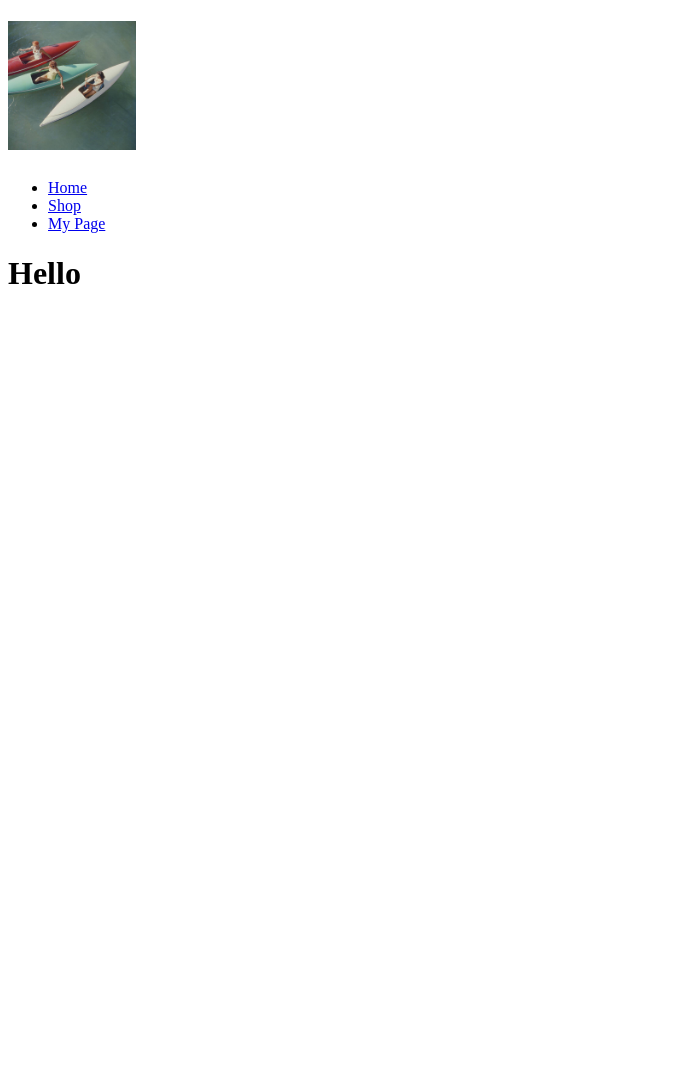
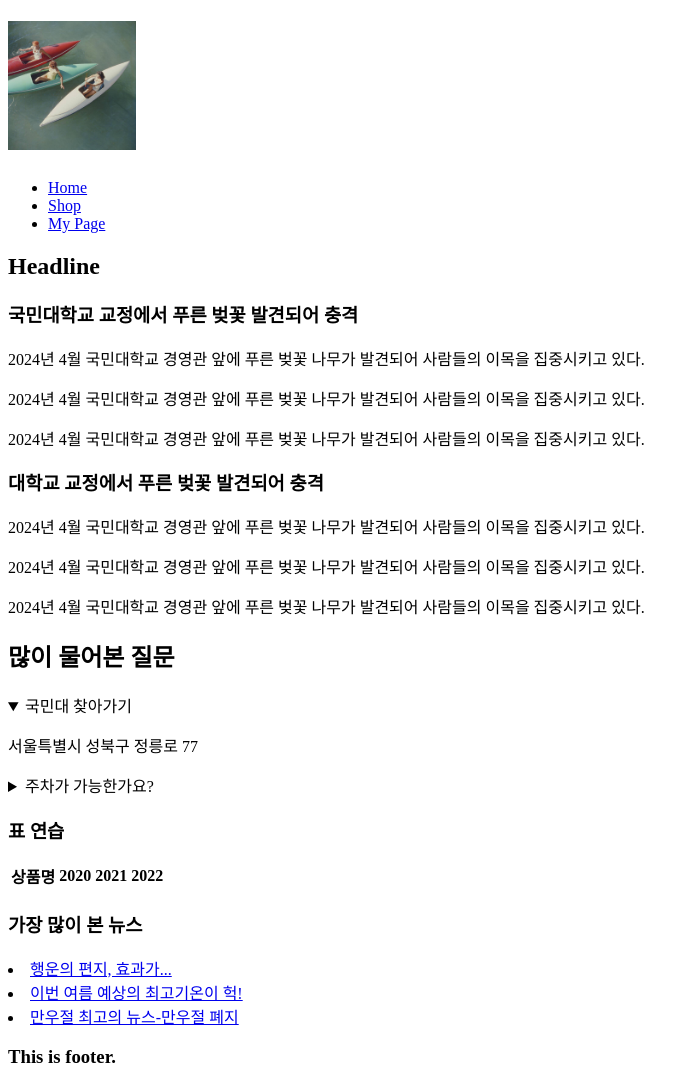
Before and after one commit to shin-hyejung/24-shinProgram, a plain HTML site: page index.html in a window 1280 px wide. Shown: the whole page, without its empty margins (0-699 px from the left). Before the commit the page ends 800 px from the top, so only its background shows below. Drawn offline with Linux system fonts and the light colour scheme.

Commit message:
6주차 프로그래밍 수업

```diff
--- a/index.html
+++ b/index.html
@@ -20,9 +20,64 @@
       </nav>
     </header>
     <main>
-    <h1>Hello</h1>
+      <section>
+        <h2> Headline</h2>
+       <article id="article1">
+         <h3>국민대학교 교정에서 푸른 벚꽃 발견되어 충격</h3>
+           <p>2024년 4월 국민대학교 경영관 앞에 푸른 벚꽃 나무가 발견되어 사람들의 이목을 집중시키고 있다.</p>
+           <p>2024년 4월 국민대학교 경영관 앞에 푸른 벚꽃 나무가 발견되어 사람들의 이목을 집중시키고 있다.</p>
+           <p>2024년 4월 국민대학교 경영관 앞에 푸른 벚꽃 나무가 발견되어 사람들의 이목을 집중시키고 있다.</p>
+       </article>
+       <articleid="article2">
+          <h3>대학교 교정에서 푸른 벚꽃 발견되어 충격</h3>
+             <p>2024년 4월 국민대학교 경영관 앞에 푸른 벚꽃 나무가 발견되어 사람들의 이목을 집중시키고 있다.</p>
+             <p>2024년 4월 국민대학교 경영관 앞에 푸른 벚꽃 나무가 발견되어 사람들의 이목을 집중시키고 있다.</p>
+             <p>2024년 4월 국민대학교 경영관 앞에 푸른 벚꽃 나무가 발견되어 사람들의 이목을 집중시키고 있다.</p>
+          </article>
+        </section>
+      <section>
+        <h2>많이 물어본 질문</h2>
+        <details open>
+          <summary>국민대 찾아가기</summary>
+          <p>서울특별시 성북구 정릉로 77</p>
+        </details open>
+        <details>
+          <summary>주차가 가능한가요?</summary>
+          <p>국민대 전용 주차장에 주차 가능합니다.</p>
+          <p>두번째 방법</p>
+          <ul>
+            <li>다 울었니</li>
+            <li>샤프라따뚜이</li>
+            <li>피존투</li>
+          </ul>
+        </details>
+      </section>
+      <section>
+        <h3>표 연습</h3>
+        <table>
+          <thead>
+            <tr>
+              <th>상품명</th>
+              <th>2020</th>
+              <th>2021</th>
+              <th>2022</th>
+            </tr>
+          </thead>
+          <tbody></tbody>
+          <tfoot></tfoot>
+        </table>
+      </section>
       </main>
-    <aside></aside>
-    <footer></footer>
+    <aside>
+      <h3>가장 많이 본 뉴스</h3>
+      <li>
+        <!--id:요소에 이름달기(unique) class:스타일속성 활용을 위한 이름-->
+        <a href="#article1">행운의 편지, 효과가...</a></li>
+      <li><a href="#article2">이번 여름 예상의 최고기온이 헉!</a></li>
+      <li><a href="#">만우절 최고의 뉴스-만우절 폐지</a></li>
+    </aside>
+    <footer>
+<h3>This is footer.</h3>
+    </footer>
   </body>
 </html>
```
Also changed, not shown: 2 other files.
